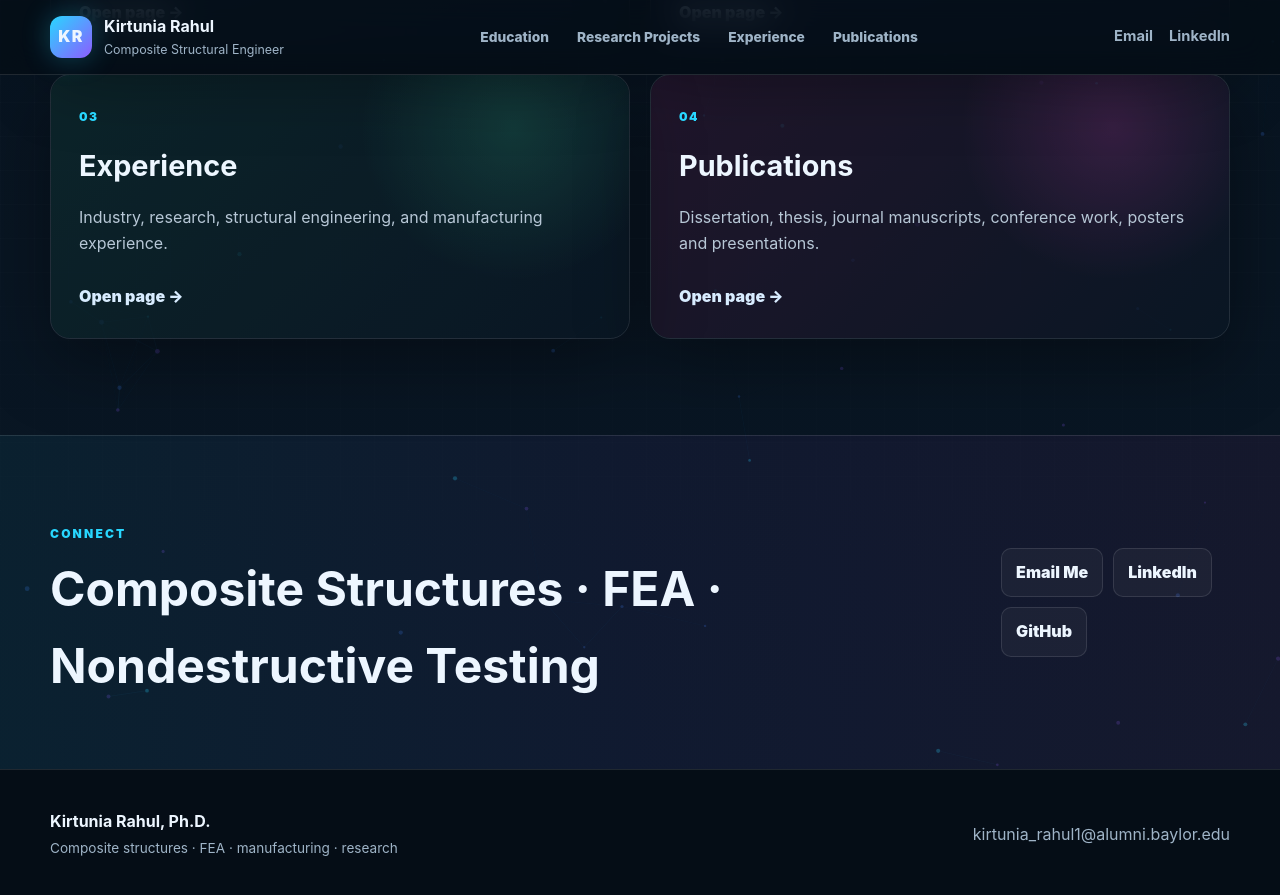
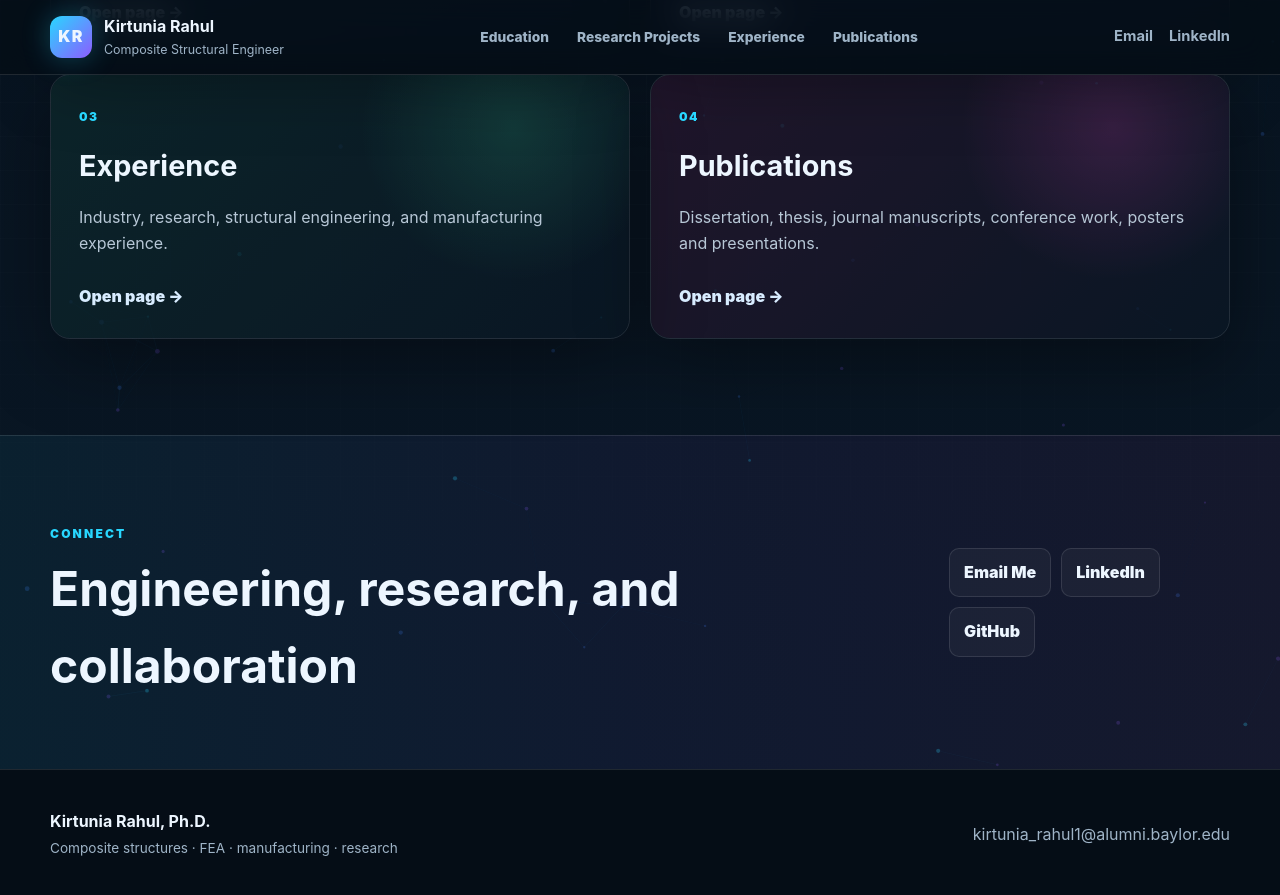
Before and after one commit to kirtuniarahul/kirtuniarahul.github.io, a Jekyll site: the page built from index.md, in a window 1280 px wide and 900 px high, scrolled down 1431 px. Shown: the top 895 px of the window. Built offline with Jekyll 4.4.1, drawn with Linux system fonts in a browser that asks for light colours.

Commit message:
Restore homepage connect heading

```diff
--- a/index.md
+++ b/index.md
@@ -124,7 +124,7 @@ description: "Engineering portfolio of Kirtunia Rahul, Ph.D."
   <div class="shell contact-strip-inner">
     <div>
       <p class="eyebrow">CONNECT</p>
-      <h2>Composite Structures · FEA · Nondestructive Testing</h2>
+      <h2>Engineering, research, and collaboration</h2>
     </div>
     <div class="contact-buttons">
       <a href="mailto:kirtunia_rahul1@alumni.baylor.edu">Email Me</a>
```
